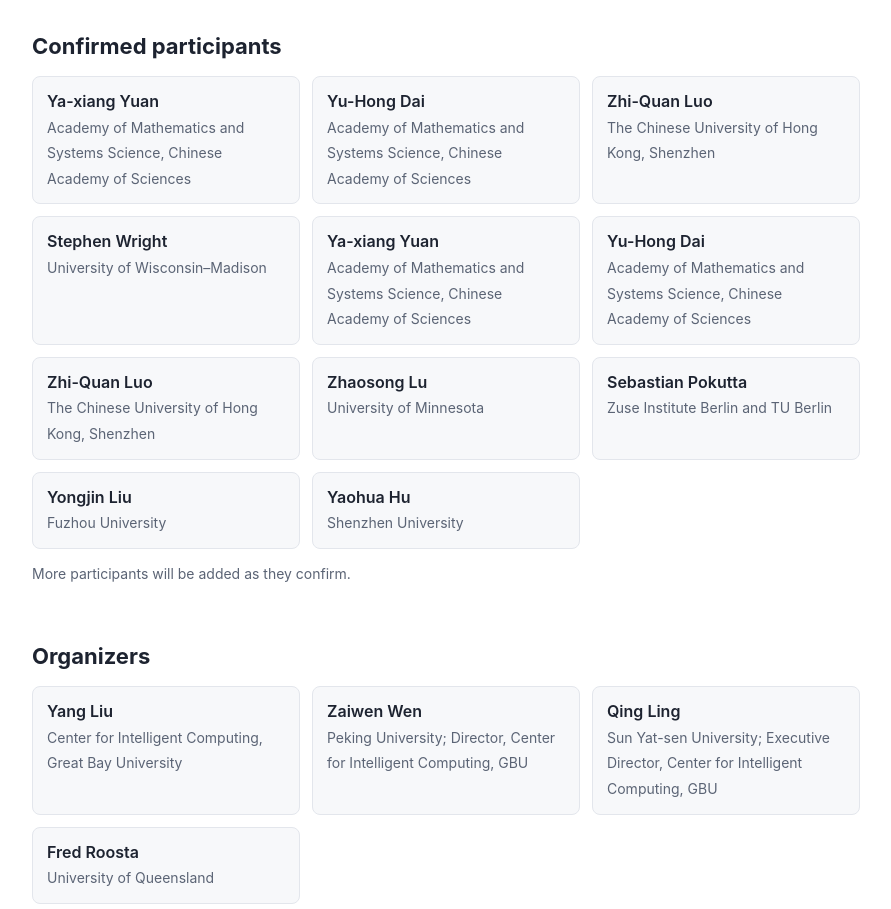
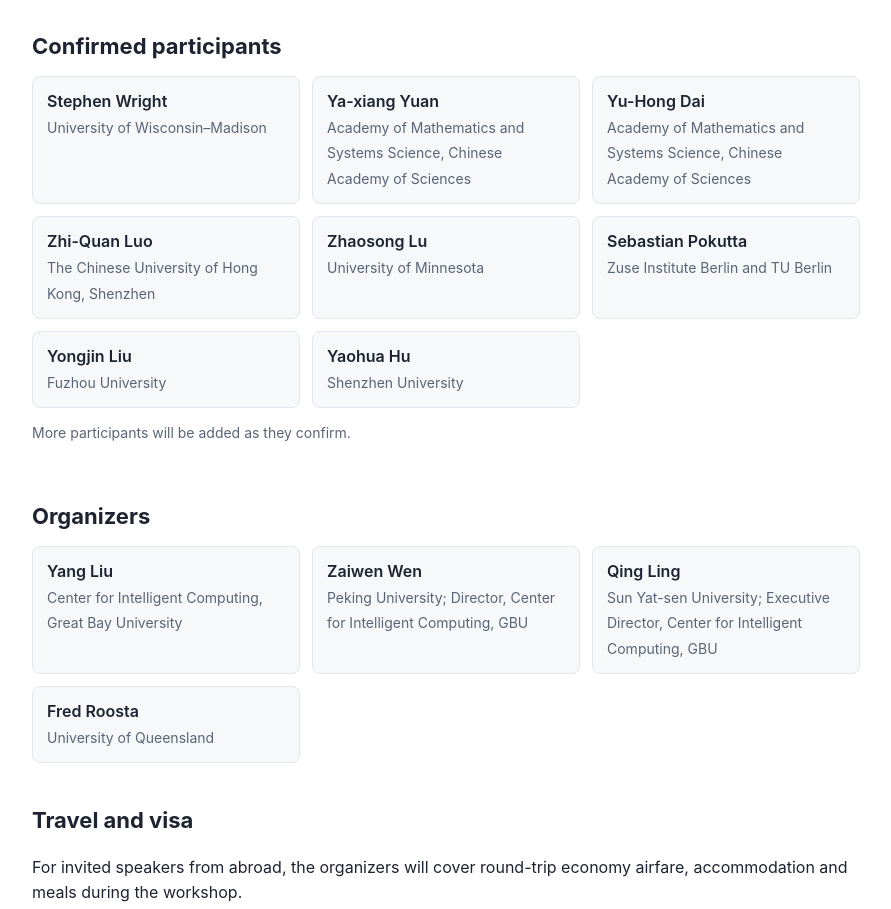
Before and after one commit to yangliu-op/gbwico2027, a plain HTML site: page index.html in a window 1280 px wide. Shown: the part 1772-2681 px from the top of the page, without its empty margins (194-1085 px from the left). Drawn offline with Linux system fonts and the light colour scheme.

Commit message:
Update index.html

```diff
--- a/index.html
+++ b/index.html
@@ -115,9 +115,6 @@
   <section id="speakers">
     <h2>Confirmed participants</h2>
     <ul class="people">
-      <li><span class="name">Ya-xiang Yuan</span><span class="aff">Academy of Mathematics and Systems Science, Chinese Academy of Sciences</span></li>
-      <li><span class="name">Yu-Hong Dai</span><span class="aff">Academy of Mathematics and Systems Science, Chinese Academy of Sciences</span></li>
-      <li><span class="name">Zhi-Quan Luo</span><span class="aff">The Chinese University of Hong Kong, Shenzhen</span></li>
       <li><span class="name">Stephen Wright</span><span class="aff">University of Wisconsin–Madison</span></li>
       <li><span class="name">Ya-xiang Yuan</span><span class="aff">Academy of Mathematics and Systems Science, Chinese Academy of Sciences</span></li>
       <li><span class="name">Yu-Hong Dai</span><span class="aff">Academy of Mathematics and Systems Science, Chinese Academy of Sciences</span></li>
@@ -165,7 +162,7 @@
 </main>
 
 <footer>
-  <div class="wrap">Center for Intelligent Computing, Great Bay Institute for Advanced Study, Great Bay University<br>Last updated: October 16, 2026</div>
+  <div class="wrap">Center for Intelligent Computing, Great Bay Institute for Advanced Study, Great Bay University<br>Last updated: October 17, 2026</div>
 </footer>
 
 </body>
```
